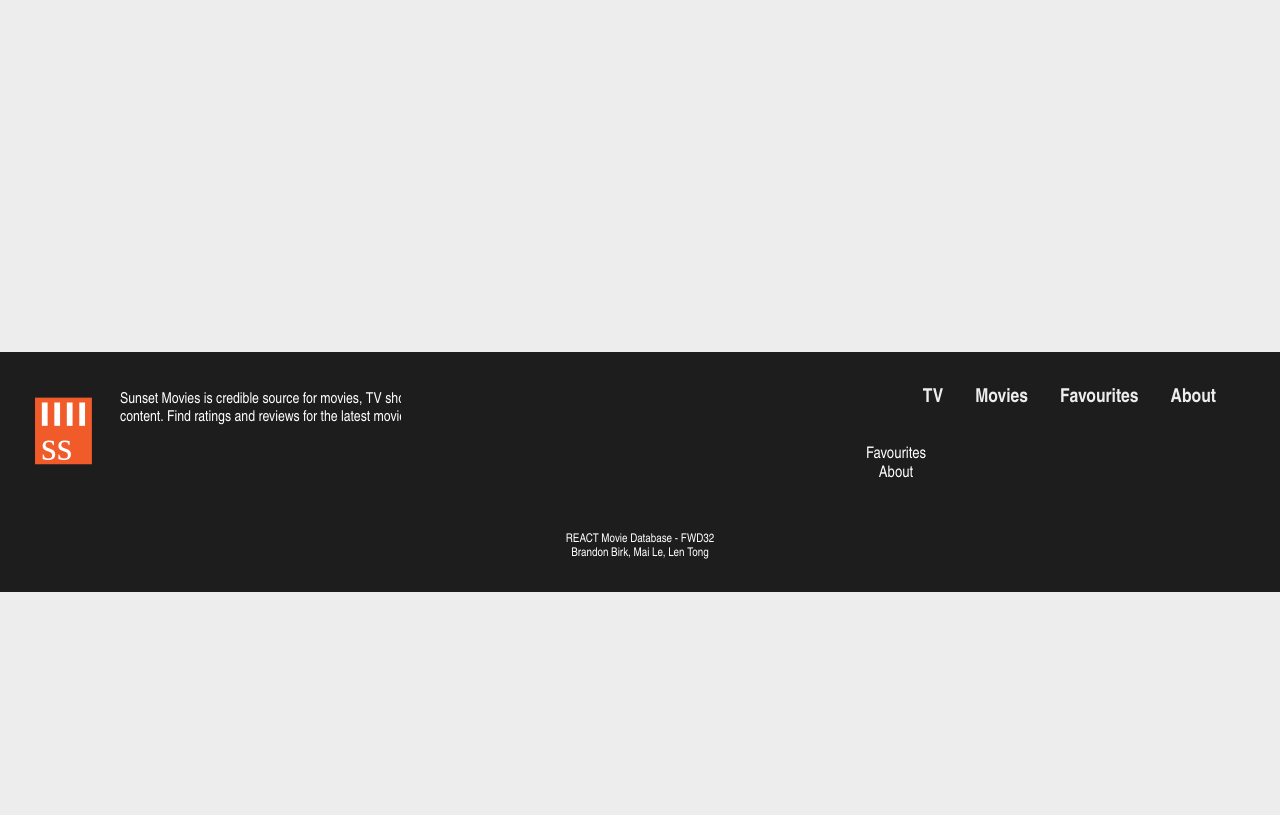
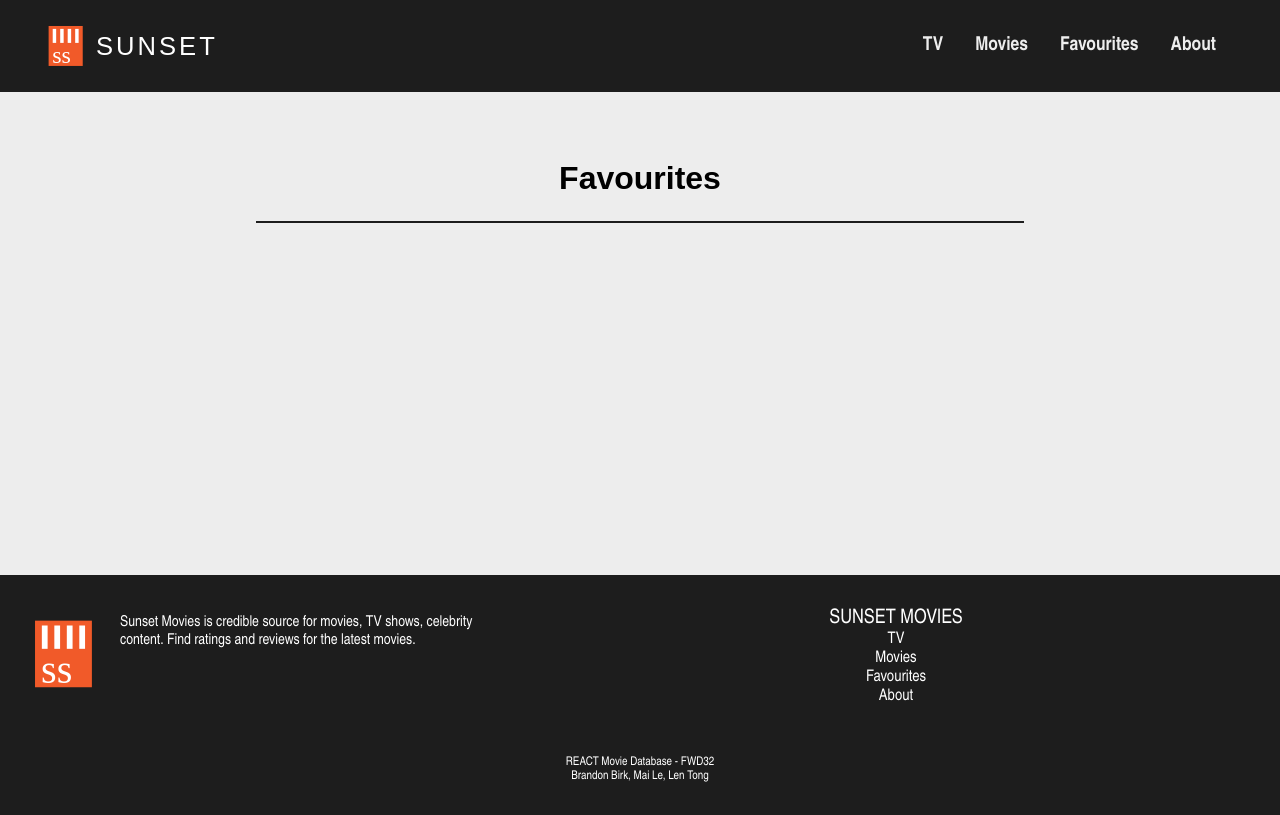
Before and after one commit to brandonb95/Movie-Database, a React (Create React App) app in the folder movie-database/: page /favourites in a window 1280 px wide. Built offline with nearby package versions, Linux system fonts and the light colour scheme.

Commit message:
fixed favourites page layout

```diff
--- a/movie-database/src/components/Favourites.js
+++ b/movie-database/src/components/Favourites.js
@@ -1,14 +1,19 @@
 import React from 'react';
+import '../scss/styles.scss';
 import  Unselected  from '../scss/Favourite-Unselected.svg';
 
 const AddFavourite = (props) => {
-    const FavouriteComponent = props.favouriteComponent;
+    // const FavouriteComponent = props.favouriteComponent;
 
-    return(
-        <>
-        <img className="movie-favourite" src={Unselected} alt="Unfavourite" faveComp={FavouriteComponent} />
-        </>
+    return (
+        <body>
+            <div className="fav-wrapper">
+                <h1>Favourites</h1>
+            </div>
+        </body>
+
+        // <img className="movie-favourite" src={Unselected} alt="Unfavourite" faveComp={FavouriteComponent} />
     )
-}
+};
 
 export default AddFavourite;
--- a/movie-database/src/router/AppRouter.js
+++ b/movie-database/src/router/AppRouter.js
@@ -4,6 +4,7 @@ import Header from "../components/Header";
 import Home from "../components/Home";
 import TestSingle from "../components/Movies/TestSingle";
 import About from "../components/About";
+import Favourites from "../components/Favourites";
 import Footer from "../components/Footer";
 
 function AppRouter() {
@@ -18,6 +19,7 @@ function AppRouter() {
   <Routes>
     <Route path='/' exact element={<Home />}/>
     <Route path='/about' exact element={<About />}/>
+    <Route path='/favourites' exact element={<Favourites />}/>
   </Routes>
   <Routes>
     <Route path='/single-movie/:id' exact element={<TestSingle />}/>
--- a/movie-database/src/scss/_favourites.scss
+++ b/movie-database/src/scss/_favourites.scss
@@ -1 +1,19 @@
 @use "variables" as *;
+
+body {
+    font-family: $body-font;
+    text-align: center;
+
+    .fav-wrapper {
+
+
+     h1{
+        margin: auto;
+        padding: 10rem 0 1.5rem 0;
+        font-family: $logo-font;
+        border-bottom: $dark-bg-color solid 2px;
+        width: 60%;
+
+    }
+    }
+}
--- a/movie-database/src/scss/styles.scss
+++ b/movie-database/src/scss/styles.scss
@@ -5,6 +5,7 @@
 @use "about";
 @use "footer";
 @use "_card";
+@use "favourites";
 
 *{
     margin: 0;
```
